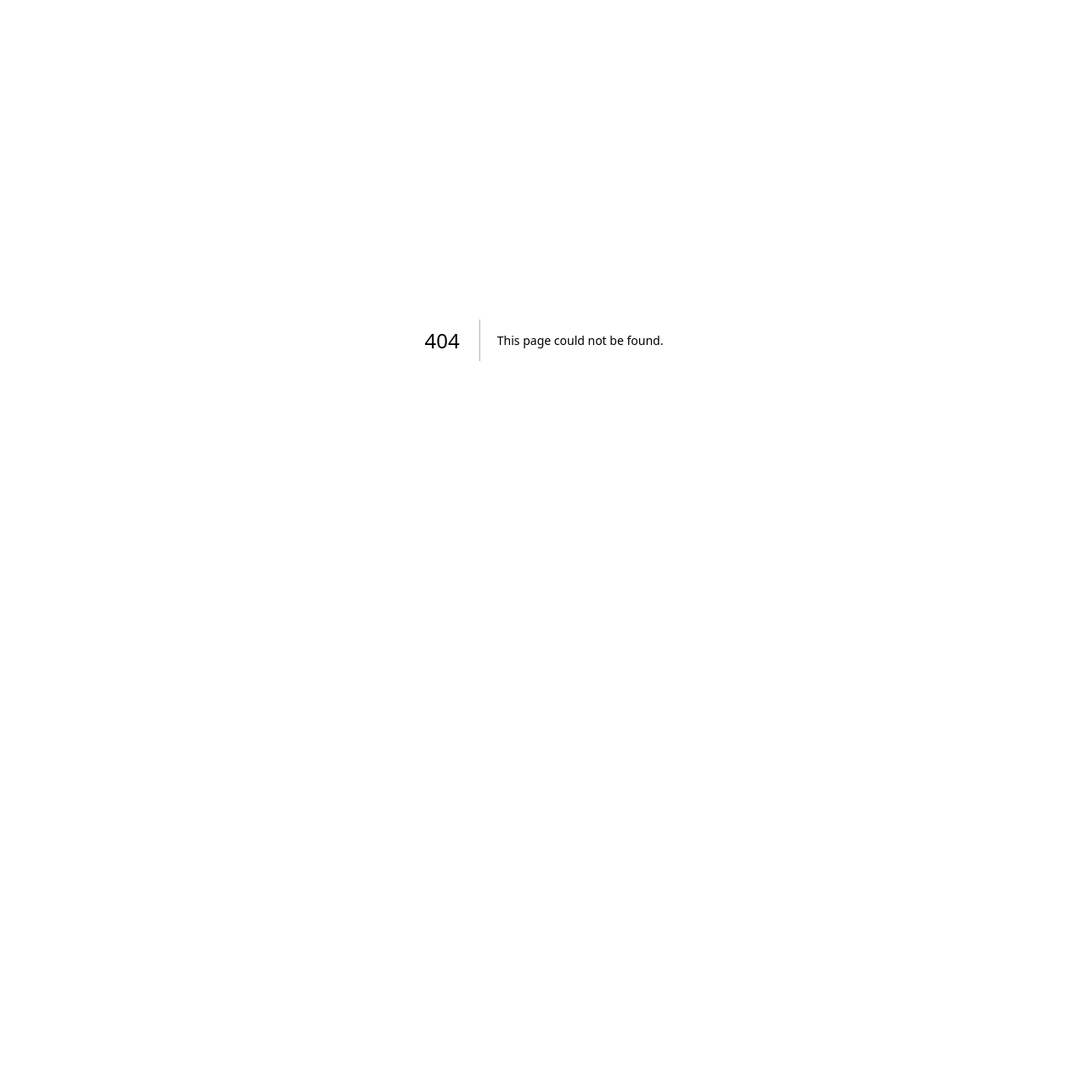
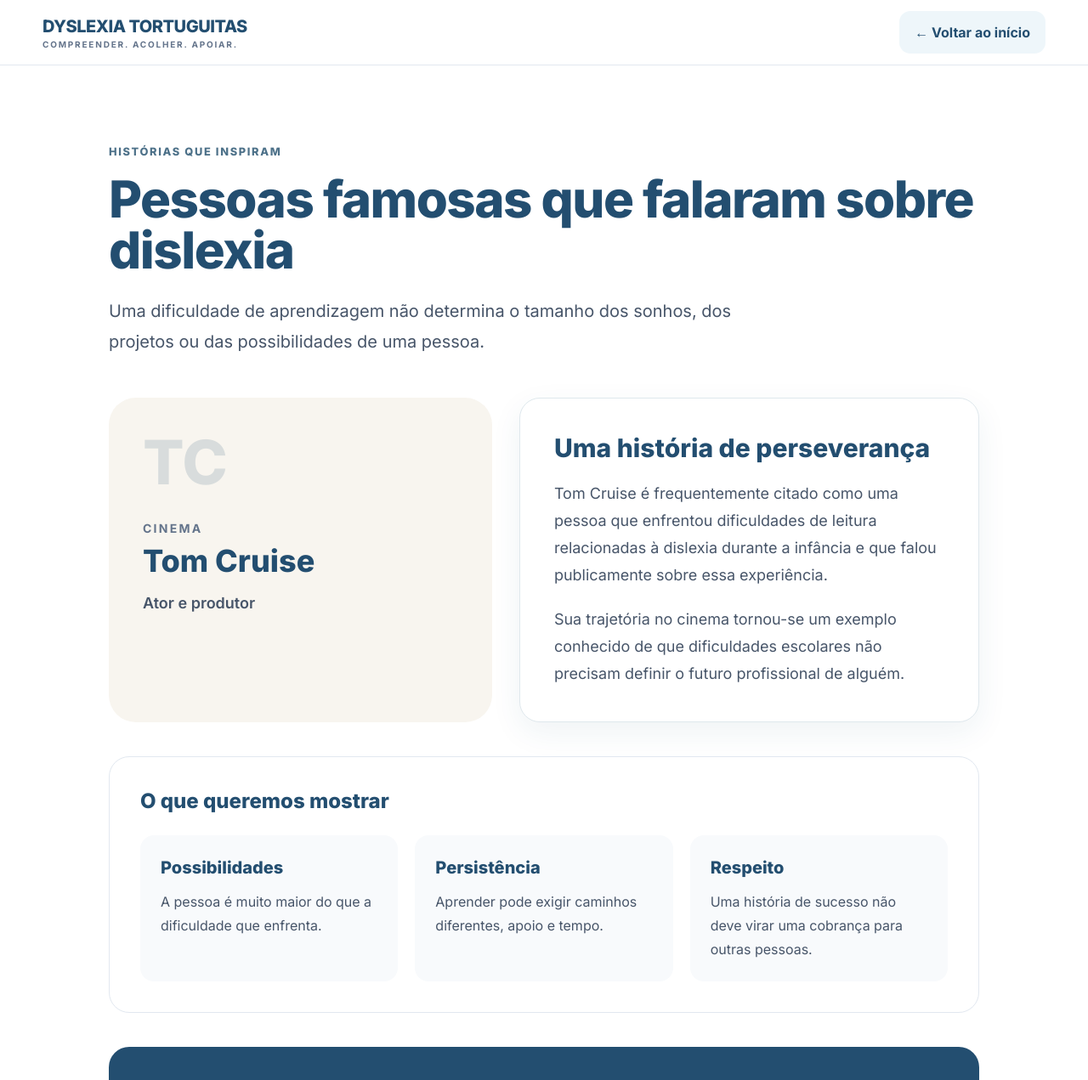
Before and after one commit to bernardowoldam-commits/Dyslexia-PxP, a Next.js app: page /famosos in a window 1280 px wide. Before the commit this address had no page. Shown: the top 1271 px of the page at 85% size. Before the commit the page ends 800 px from the top, so only its background shows below. Built offline with nearby package versions, Linux system fonts and the light colour scheme.

Commit message:
Create page.tsx

```diff
--- /dev/null
+++ b/app/famosos/page.tsx
@@ -0,0 +1,88 @@
+import Link from "next/link";
+
+export default function FamososPage() {
+  return (
+    <main className="min-h-screen bg-white">
+      <header className="sticky top-0 z-50 border-b border-slate-200 bg-white/95 backdrop-blur">
+        <div className="container flex min-h-[76px] items-center justify-between gap-4">
+          <Link href="/" className="shrink-0">
+            <div className="text-xl font-extrabold tracking-tight text-deep">DYSLEXIA TORTUGUITAS</div>
+            <div className="text-[10px] font-bold tracking-[.18em] text-slate-500">COMPREENDER. ACOLHER. APOIAR.</div>
+          </Link>
+          <Link href="/" className="btn btn-soft">← Voltar ao início</Link>
+        </div>
+      </header>
+
+      <article className="section">
+        <div className="container">
+          <div className="mx-auto max-w-5xl">
+            <p className="eyebrow">Histórias que inspiram</p>
+            <h1 className="mt-4 text-4xl font-extrabold tracking-tight text-deep md:text-6xl">
+              Pessoas famosas que falaram sobre dislexia
+            </h1>
+            <p className="mt-6 max-w-3xl text-xl leading-9 text-slate-600">
+              Uma dificuldade de aprendizagem não determina o tamanho dos sonhos,
+              dos projetos ou das possibilidades de uma pessoa.
+            </p>
+
+            <section className="mt-12 grid gap-8 lg:grid-cols-[1fr_1.2fr]">
+              <div className="rounded-[2rem] bg-cream p-8 md:p-10">
+                <div className="text-7xl font-black text-deep/15">TC</div>
+                <p className="mt-8 text-sm font-bold uppercase tracking-[.16em] text-slate-500">Cinema</p>
+                <h2 className="mt-2 text-4xl font-extrabold text-deep">Tom Cruise</h2>
+                <p className="mt-4 text-lg font-semibold text-slate-600">
+                  Ator e produtor
+                </p>
+              </div>
+
+              <div className="card p-8 md:p-10">
+                <h2 className="text-3xl font-extrabold text-deep">Uma história de perseverança</h2>
+                <p className="mt-5 text-lg leading-8 text-slate-600">
+                  Tom Cruise é frequentemente citado como uma pessoa que enfrentou
+                  dificuldades de leitura relacionadas à dislexia durante a infância
+                  e que falou publicamente sobre essa experiência.
+                </p>
+                <p className="mt-5 text-lg leading-8 text-slate-600">
+                  Sua trajetória no cinema tornou-se um exemplo conhecido de que
+                  dificuldades escolares não precisam definir o futuro profissional
+                  de alguém.
+                </p>
+              </div>
+            </section>
+
+            <section className="mt-10 rounded-3xl border border-slate-200 p-7 md:p-9">
+              <h2 className="text-2xl font-extrabold text-deep">O que queremos mostrar</h2>
+              <div className="mt-6 grid gap-5 md:grid-cols-3">
+                {[
+                  ["Possibilidades", "A pessoa é muito maior do que a dificuldade que enfrenta."],
+                  ["Persistência", "Aprender pode exigir caminhos diferentes, apoio e tempo."],
+                  ["Respeito", "Uma história de sucesso não deve virar uma cobrança para outras pessoas."]
+                ].map(([title, body]) => (
+                  <div key={title} className="rounded-2xl bg-slate-50 p-6">
+                    <h3 className="text-xl font-extrabold text-deep">{title}</h3>
+                    <p className="mt-3 leading-7 text-slate-600">{body}</p>
+                  </div>
+                ))}
+              </div>
+            </section>
+
+            <aside className="mt-10 rounded-3xl bg-deep p-7 text-white md:p-9">
+              <h2 className="text-2xl font-extrabold">Um cuidado importante</h2>
+              <p className="mt-4 leading-8 text-white/80">
+                Pessoas famosas não devem ser usadas como prova de que existe um
+                único caminho para a dislexia. O objetivo desta página é inspirar,
+                não comparar histórias nem sugerir que sucesso profissional depende
+                de “superar” a dislexia.
+              </p>
+            </aside>
+
+            <div className="mt-10 flex flex-wrap gap-3">
+              <Link href="/estudo/dislexia" className="btn btn-primary">Entender a dislexia →</Link>
+              <Link href="/ajuda" className="btn btn-soft">Encontrar ajuda especializada →</Link>
+            </div>
+          </div>
+        </div>
+      </article>
+    </main>
+  );
+}
```
